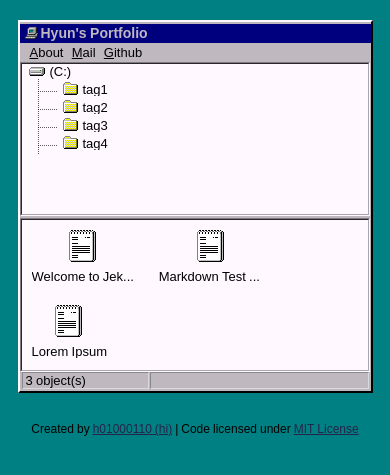
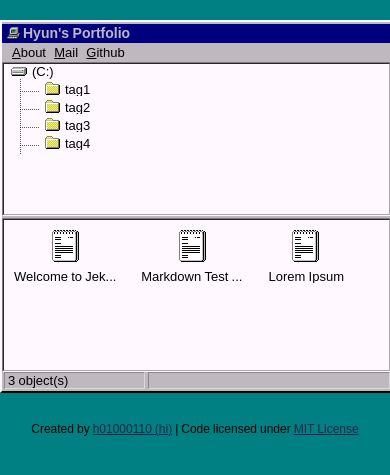
Before and after one commit to shyun03/shyun03.github.io, a Jekyll site: the page built from index.html, in a window 390 px wide. Shown: the top 475 px of the page. Built offline with Jekyll 4.4.1, drawn with Linux system fonts in a browser that asks for light colours; some web fonts are replaced.

Commit message:
reset scree width

```diff
--- a/assets/css/001.css
+++ b/assets/css/001.css
@@ -377,7 +377,7 @@ ul.topbar a {
 
 @media only screen and (max-width: 810px) {
     .wrapper {
-        width:90%
+        width:100%
     }
 
     .post_total .left {
--- a/assets/css/002.css
+++ b/assets/css/002.css
@@ -376,7 +376,7 @@ ul.topbar a {
 
 @media only screen and (max-width: 810px) {
     .wrapper {
-        width:90%
+        width:100%
     }
 
     .post_total .left {
```
